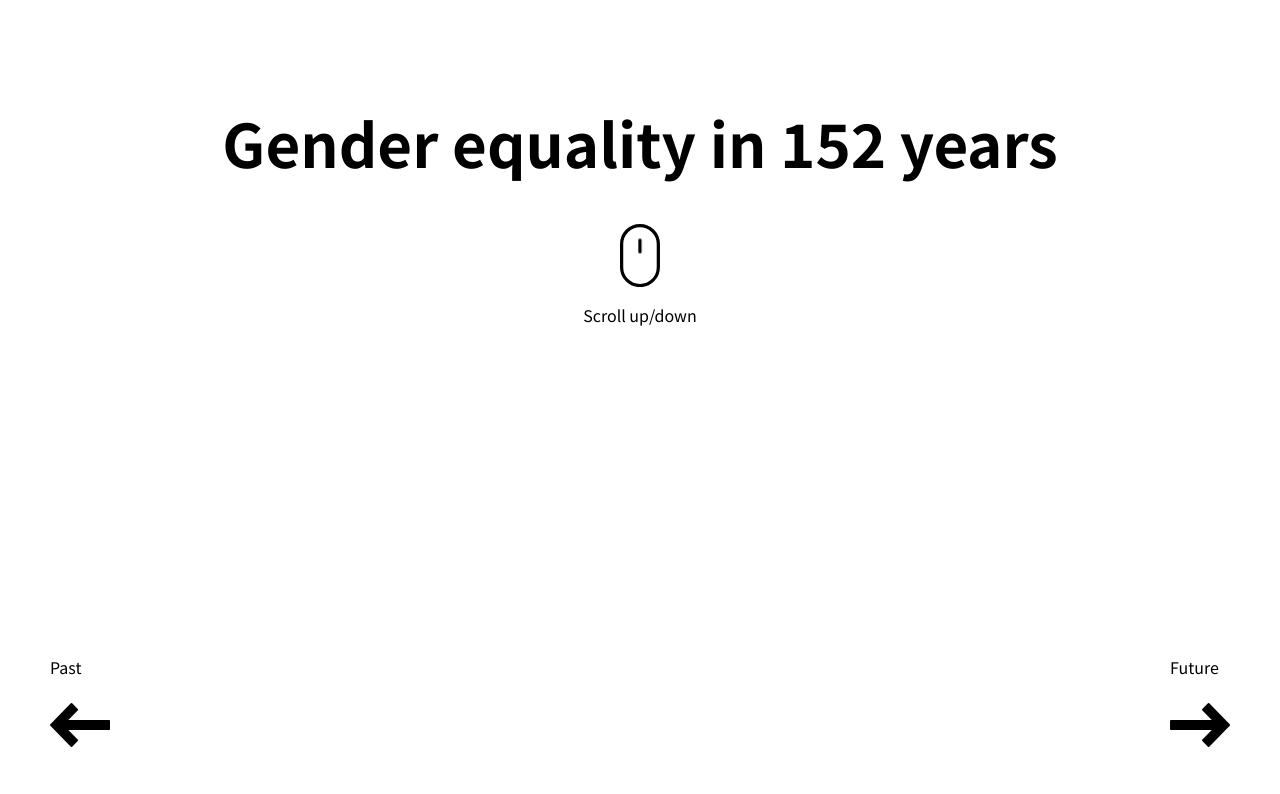
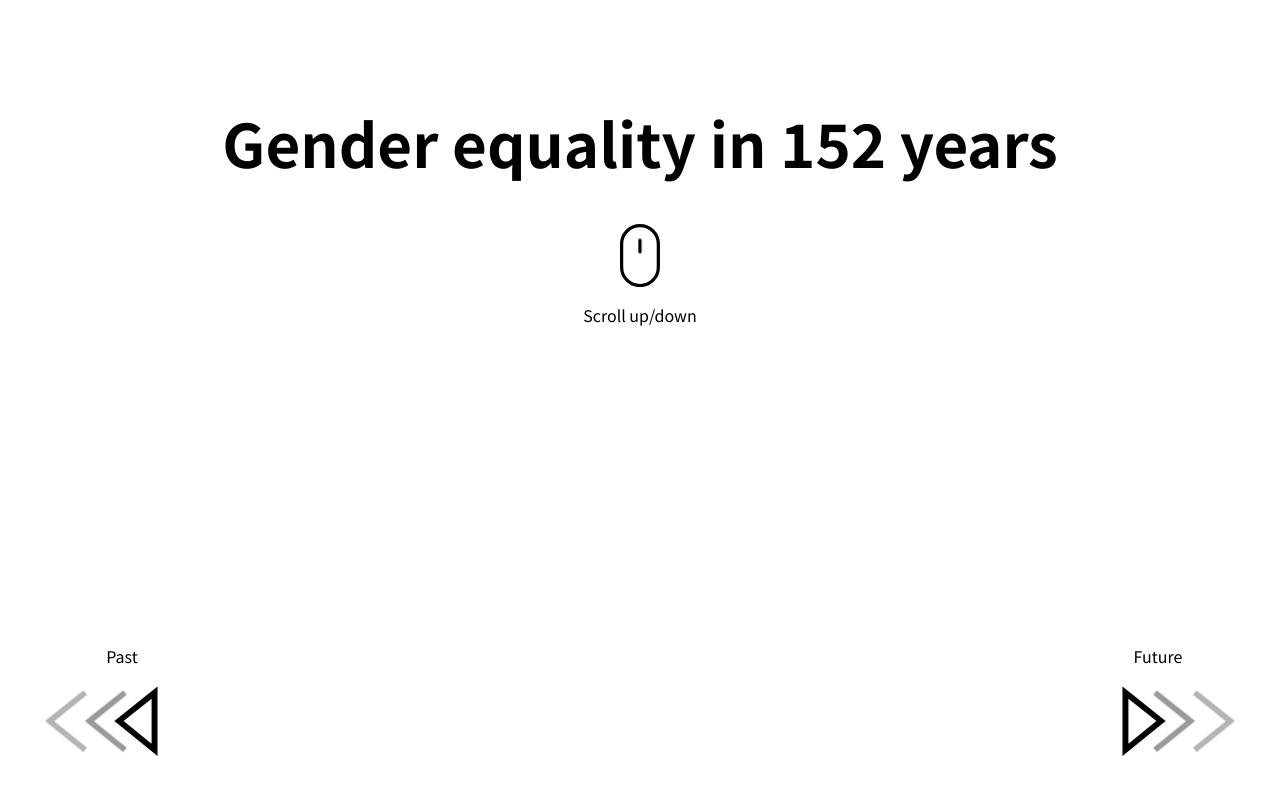
Before and after one commit to nargizaakunova/project-for-aya, a React (Create React App) app: page / in a window 1280 px wide. Shown: the top 794 px of the page. Built offline with nearby package versions, Linux system fonts and the light colour scheme.

Commit message:
feat: update docs

```diff
--- a/src/App.js
+++ b/src/App.js
@@ -7,8 +7,6 @@ import kurmandjan from './images/kurmandjan.png';
 import illustration1 from './images/illustration2.png';
 import womenTable from './images/mf-womenwork_chart.jpeg';
 import mars from './images/mars.png';
-import left from './images/icons8-left-arrow-60.png';
-import right from './images/icons8-right-arrow-60.png';
 
 const isMobileOrTablet = function () {
   let check = false;
@@ -122,11 +120,54 @@ const App = () => {
           <p>{!isMobile ? 'Scroll up/down' : 'Swipe left/right'}</p>
           <div className="left">
             <p> Past</p>
-            <img src={left} alt="left" />
+            <svg
+              className="actionHint"
+              width="18px"
+              height="17px"
+              viewBox="0 0 18 17"
+              version="1.1"
+              xmlns="http://www.w3.org/2000/svg"
+              xmlns="http://www.w3.org/1999/xlink"
+            >
+              <g
+                id="prev"
+                transform="translate(8.500000, 8.500000) scale(-1, 1) translate(-8.500000, -8.500000)"
+              >
+                <polygon
+                  class="arrow"
+                  points="16.3746667 8.33860465 7.76133333 15.3067621 6.904 14.3175671 14.2906667 8.34246869 6.908 2.42790698 7.76 1.43613596"
+                ></polygon>
+                <polygon
+                  class="arrow-fixed"
+                  points="16.3746667 8.33860465 7.76133333 15.3067621 6.904 14.3175671 14.2906667 8.34246869 6.908 2.42790698 7.76 1.43613596"
+                ></polygon>
+                <path d="M-1.48029737e-15,0.56157424 L-1.48029737e-15,16.1929159 L9.708,8.33860465 L-2.66453526e-15,0.56157424 L-1.48029737e-15,0.56157424 Z M1.33333333,3.30246869 L7.62533333,8.34246869 L1.33333333,13.4327013 L1.33333333,3.30246869 L1.33333333,3.30246869 Z"></path>
+              </g>
+            </svg>
           </div>
           <div className="right">
             <p>Future</p>
-            <img src={right} alt="right" />
+            <svg
+              className="actionHint"
+              width="18px"
+              height="17px"
+              viewBox="-1 0 18 17"
+              version="1.1"
+              xmlns="http://www.w3.org/2000/svg"
+              xmlns="http://www.w3.org/1999/xlink"
+            >
+              <g>
+                <polygon
+                  class="arrow"
+                  points="16.3746667 8.33860465 7.76133333 15.3067621 6.904 14.3175671 14.2906667 8.34246869 6.908 2.42790698 7.76 1.43613596"
+                ></polygon>
+                <polygon
+                  class="arrow-fixed"
+                  points="16.3746667 8.33860465 7.76133333 15.3067621 6.904 14.3175671 14.2906667 8.34246869 6.908 2.42790698 7.76 1.43613596"
+                ></polygon>
+                <path d="M-4.58892184e-16,0.56157424 L-4.58892184e-16,16.1929159 L9.708,8.33860465 L-1.64313008e-15,0.56157424 L-4.58892184e-16,0.56157424 Z M1.33333333,3.30246869 L7.62533333,8.34246869 L1.33333333,13.4327013 L1.33333333,3.30246869 L1.33333333,3.30246869 Z"></path>
+              </g>
+            </svg>
           </div>
         </SwiperSlide>
 
--- a/src/index.css
+++ b/src/index.css
@@ -32,6 +32,57 @@ img {
 .rotate90degrees {
   transform: rotate(90deg);
 }
+
+/* svg arrows */
+
+svg.actionHint {
+  width: 80px;
+  height: auto;
+  margin: 0 2rem;
+  cursor: pointer;
+  overflow: visible;
+}
+svg.actionHint polygon,
+svg.actionHint path {
+  transition: all 0.5s cubic-bezier(0.2, 1, 0.3, 1);
+}
+svg.actionHint polygon,
+svg.actionHint path {
+  transition: all 1s cubic-bezier(0.2, 1, 0.3, 1);
+  fill: #000;
+}
+svg.actionHint .arrow {
+  animation: arrow-anim 2.5s cubic-bezier(0.2, 1, 0.3, 1) infinite;
+}
+svg.actionHint .arrow-fixed {
+  animation: arrow-fixed-anim 2.5s cubic-bezier(0.2, 1, 0.3, 1) infinite;
+}
+@keyframes arrow-anim {
+  0% {
+    opacity: 1;
+    transform: translateX(0);
+  }
+  5% {
+    transform: translateX(-0.1rem);
+  }
+  100% {
+    transform: translateX(1rem);
+    opacity: 0;
+  }
+}
+@keyframes arrow-fixed-anim {
+  5% {
+    opacity: 0;
+  }
+  20% {
+    opacity: 0.4;
+  }
+  100% {
+    opacity: 1;
+  }
+}
+
+/* svg arrows */
 
 .swiper-container,
 .swiper-wrapper {
@@ -160,13 +211,18 @@ svg #wheel {
   animation: scroll ease 1.5s infinite;
 }
 
-.left {
+.left,
+.right {
+  display: flex;
+  flex-direction: column;
+  align-items: center;
   position: absolute;
-  left: 50px;
   bottom: 40px;
 }
+
+.left {
+  left: 50px;
+}
 .right {
-  position: absolute;
   right: 50px;
-  bottom: 40px;
 }
```
Also changed, not shown: 11 other files (tests, documents, lock files or other folders).
